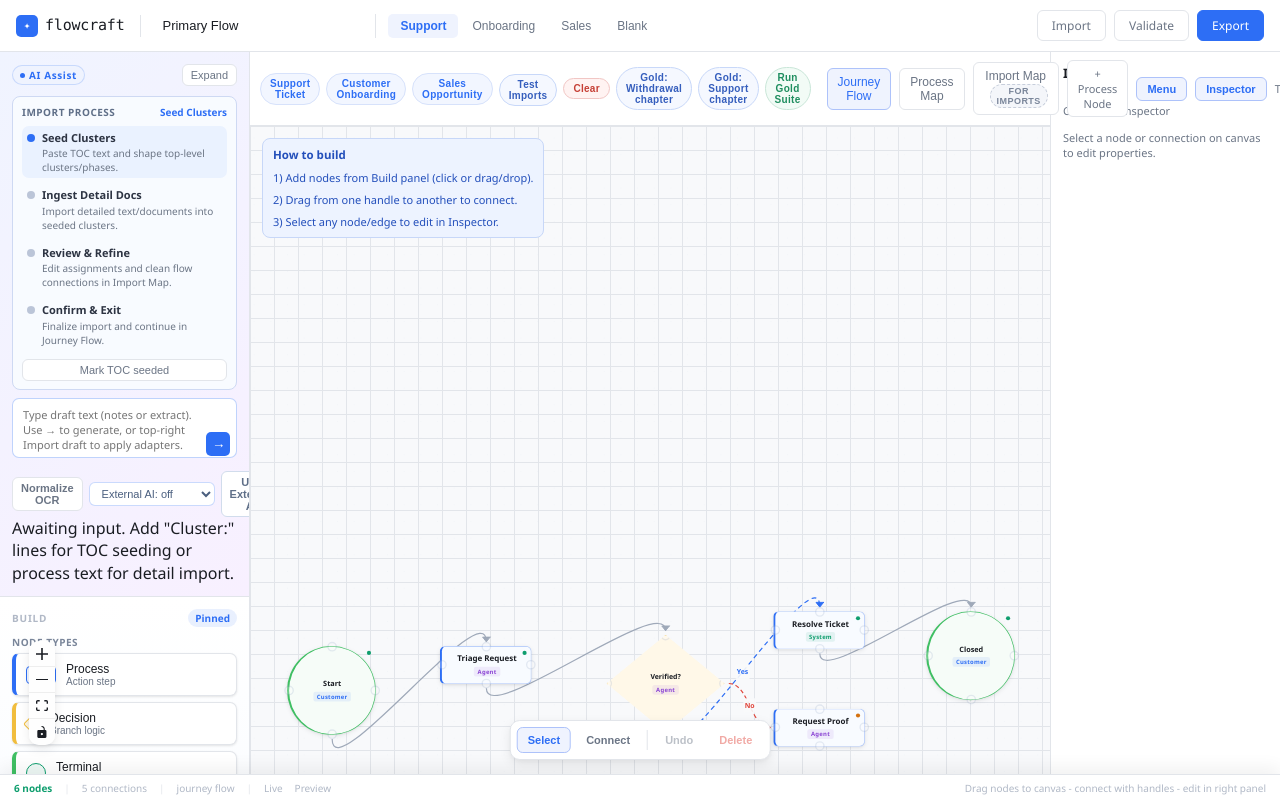
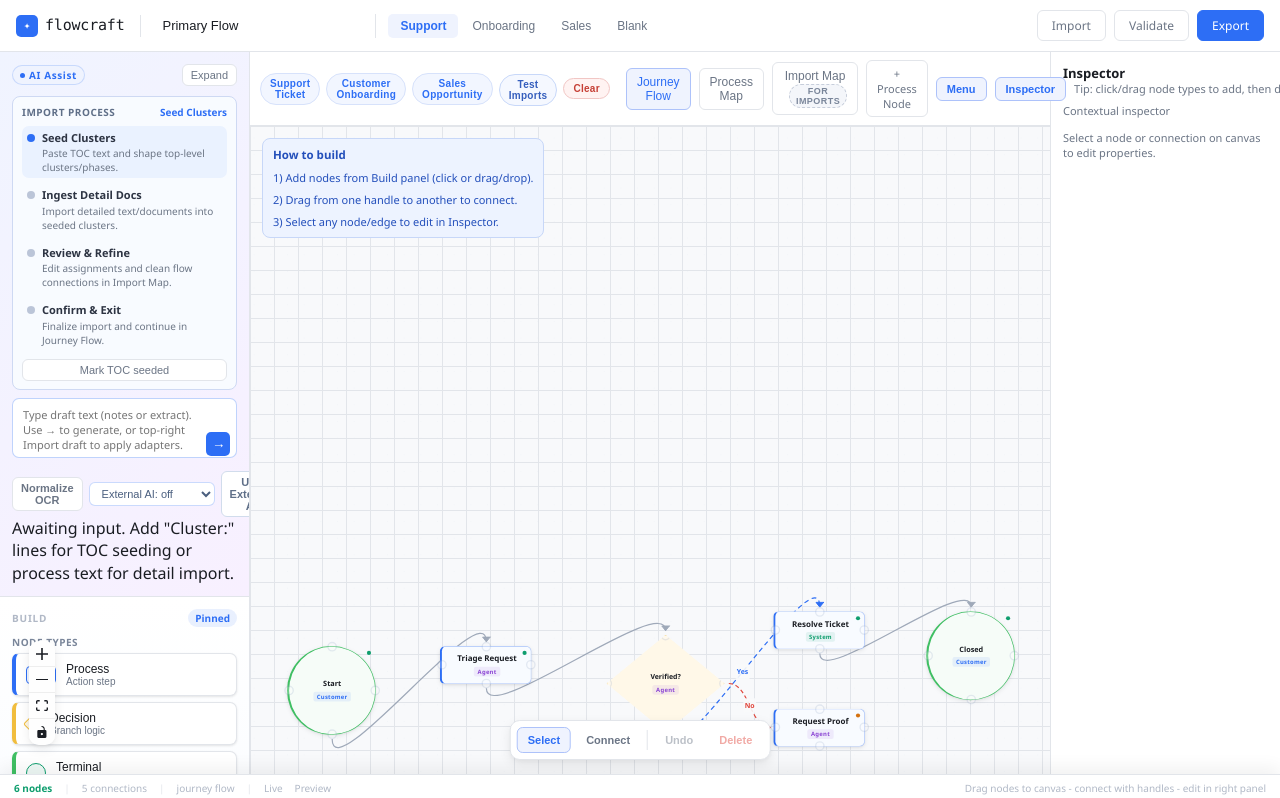
Before and after one commit to tigges/Workflow-designer, a React (Vite) app in the folder v1/: page / in a window 1280 px wide. Shown: the top 798 px of the page. Built offline with nearby package versions, Linux system fonts and the light colour scheme.

Commit message:
Fix test-import menu layering and remove gold QA buttons
Co-authored-by: tigges <tigges@users.noreply.github.com>

```diff
--- a/v1/src/App.css
+++ b/v1/src/App.css
@@ -226,7 +226,7 @@
   position: absolute;
   top: calc(100% + 6px);
   right: 0;
-  z-index: 30;
+  z-index: 80;
   min-width: 220px;
   border: 1px solid var(--border);
   border-radius: 9px;
@@ -392,6 +392,7 @@
   min-width: 280px;
   max-height: 320px;
   overflow: auto;
+  z-index: 90;
 }
 
 .test-import-group {
--- a/v1/src/App.tsx
+++ b/v1/src/App.tsx
@@ -47,7 +47,6 @@ import type {
   ImportDocumentMapKind,
   ReviewState,
 } from './types'
-import { GOLD_IMPORT_FIXTURES, evaluateImportQuality, type GoldImportFixture, type ImportEvalMetrics } from './evals'
 
 type RFNodeData = {
   label: string
@@ -320,7 +319,6 @@ const PREP_FEATURE_FLAGS = {
   importMapClustersLayer: true,
 } as const
 
-const IMPORT_QA_PRESETS_ENABLED = true
 
 type EdgeMode = 'auto' | 'manual'
 type CanvasTool = 'select' | 'connect'
@@ -941,7 +939,6 @@ export default function App() {
     selectNode,
     selectEdge,
     undoCurrentVersion,
-    getCurrentModel,
   } = usePMStore()
 
   const [activeTemplate, setActiveTemplate] = useState<(typeof TEMPLATE_TABS)[number]>('Support')
@@ -962,7 +959,6 @@ export default function App() {
   const [docMapImportedFilter, setDocMapImportedFilter] = useState<DocMapFilter>('all')
   const [docMapPanelsCollapsed, setDocMapPanelsCollapsed] = useState(false)
   const [importBusy, setImportBusy] = useState(false)
-  const [qaBusy, setQaBusy] = useState(false)
   const [exportBusy, setExportBusy] = useState(false)
   const [importMenuOpen, setImportMenuOpen] = useState(false)
   const [exportMenuOpen, setExportMenuOpen] = useState(false)
@@ -2006,76 +2002,6 @@ export default function App() {
   )
   const activeContentMap = documentMaps?.contentMap ?? null
   const activeImportedMap = documentMaps?.importedMap ?? null
-  function runGoldImportFixture(fixture: GoldImportFixture): {
-    metrics: ImportEvalMetrics
-    model: CanonicalModel
-  } | null {
-    const clearResult = clearCurrentVersion()
-    if (!clearResult.ok) {
-      setHeaderNotice(clearResult.message)
-      return null
-    }
-    importFromText(fixture.tocInput)
-    importFromAiAssist(fixture.chapterInput)
-    const model = getCurrentModel()
-    if (!model) {
-      setHeaderNotice('Gold fixture run failed: no model returned.')
-      return null
-    }
-    const metrics = evaluateImportQuality(fixture, model)
-    return { metrics, model }
-  }
-
-  async function handleRunGoldImportSuite() {
-    if (!selectedVersion || qaBusy) return
-    setQaBusy(true)
-    try {
-      const summaries: string[] = []
-      let aggregateScore = 0
-      let aggregateCount = 0
-      for (const fixture of GOLD_IMPORT_FIXTURES) {
-        const result = runGoldImportFixture(fixture)
-        if (!result) continue
-        const { metrics } = result
-        summaries.push(
-          `${fixture.id}: clusterR ${metrics.clusterRecall.toFixed(2)} · stepR ${metrics.stepExtractionRecall.toFixed(2)} · assign ${metrics.assignmentAccuracy.toFixed(2)} · decisionF1 ${metrics.decisionF1.toFixed(2)} · unassigned ${metrics.unassignedRate.toFixed(2)} · explosion ${metrics.nodeExplosionRate.toFixed(2)}`,
-        )
-        aggregateScore +=
-          metrics.clusterRecall +
-          metrics.stepExtractionRecall +
-          metrics.assignmentAccuracy +
-          metrics.decisionF1
-        aggregateCount += 4
-      }
-      const average = aggregateCount > 0 ? aggregateScore / aggregateCount : 0
-      setHeaderNotice(
-        summaries.length === 0
-          ? 'Gold suite did not run. Select a version first.'
-          : `Gold suite complete (${summaries.length} fixtures). Composite quality ${(average * 100).toFixed(1)}%. ${summaries[0]}`,
-      )
-    } finally {
-      setQaBusy(false)
-    }
-  }
-
-  function handleApplyGoldFixture(fixture: GoldImportFixture) {
-    if (!selectedVersion || qaBusy) return
-    setQaBusy(true)
-    try {
-      setAiPrompt(fixture.chapterInput)
-      const result = runGoldImportFixture(fixture)
-      if (!result) return
-      const { metrics } = result
-      setTab('import_map')
-      setImportStage('review')
-      setHeaderNotice(
-        `${fixture.label} loaded. clusterR ${metrics.clusterRecall.toFixed(2)} · stepR ${metrics.stepExtractionRecall.toFixed(2)} · assign ${metrics.assignmentAccuracy.toFixed(2)} · decisionF1 ${metrics.decisionF1.toFixed(2)} · unassigned ${metrics.unassignedRate.toFixed(2)} · explosion ${metrics.nodeExplosionRate.toFixed(2)}.`,
-      )
-    } finally {
-      setQaBusy(false)
-    }
-  }
-
   return (
     <div className="app-shell">
       <header className="app-header">
@@ -2622,31 +2548,6 @@ export default function App() {
               >
                 Clear
               </button>
-              {IMPORT_QA_PRESETS_ENABLED && (
-                <>
-                  {GOLD_IMPORT_FIXTURES.map((fixture) => (
-                    <button
-                      key={fixture.id}
-                      type="button"
-                      className="sti-pill qa"
-                      onClick={() => handleApplyGoldFixture(fixture)}
-                      disabled={!selectedVersion || qaBusy}
-                      title={`Run ${fixture.label}`}
-                    >
-                      {fixture.label}
-                    </button>
-                  ))}
-                  <button
-                    type="button"
-                    className="sti-pill qa-suite"
-                    onClick={handleRunGoldImportSuite}
-                    disabled={!selectedVersion || qaBusy}
-                    title="Run all gold import fixtures"
-                  >
-                    {qaBusy ? 'Running QA…' : 'Run Gold Suite'}
-                  </button>
-                </>
-              )}
             </div>
             <button
               type="button"
```
